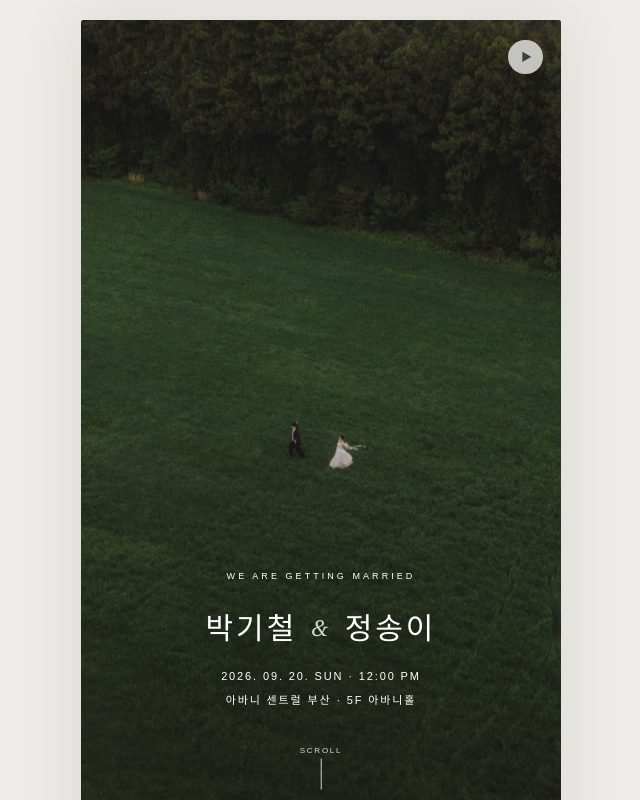
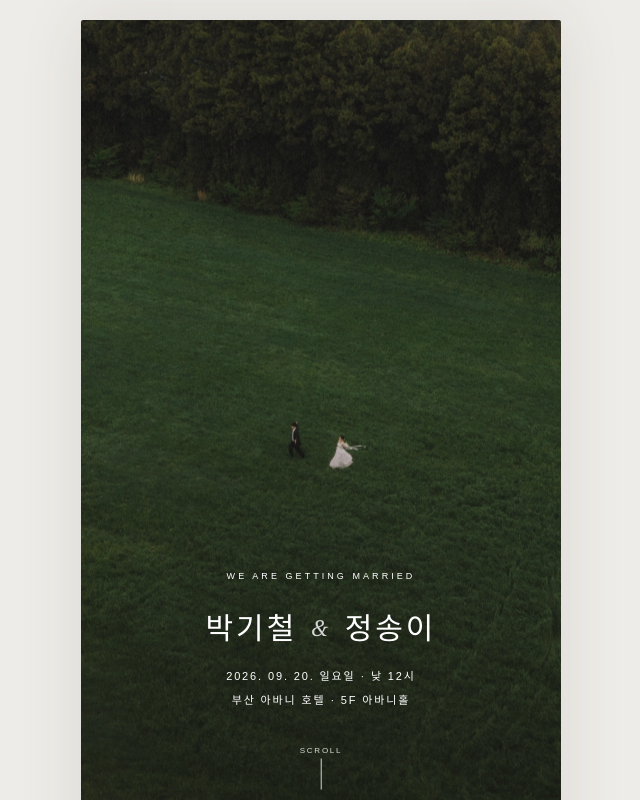
Before and after one commit to kicheolpark/wedding, a Next.js app: page / in a window 1280 px wide. Shown: the top 800 px of the page, without its empty margins (319-959 px from the left). Built offline with nearby package versions, Linux system fonts and the light colour scheme.

Commit message:
히어로 문구와 계좌 정보 수정

```diff
--- a/app/globals.css
+++ b/app/globals.css
@@ -60,57 +60,8 @@ a { color: inherit; text-decoration: none; }
   font-weight: 400;
   letter-spacing: .18em;
 }
-.heading-mark {
-  display: block;
-  margin-top: 13px;
-  color: var(--accent);
-  font-size: 9px;
-}
-
 .fade-up { opacity: 0; transform: translateY(24px); transition: opacity .85s ease, transform .85s ease; }
 .fade-up.visible { opacity: 1; transform: none; }
-
-.music-notice {
-  position: fixed;
-  z-index: 50;
-  top: 0;
-  left: 50%;
-  width: min(100%, 480px);
-  padding: 13px 16px;
-  transform: translateX(-50%);
-  background: rgba(30, 30, 29, .72);
-  color: white;
-  font-size: 12px;
-  text-align: center;
-  backdrop-filter: blur(8px);
-  animation: notice-in .45s ease both;
-}
-
-.music-button {
-  position: absolute;
-  z-index: 20;
-  top: 20px;
-  right: 18px;
-  display: flex;
-  min-width: 35px;
-  height: 34px;
-  align-items: center;
-  justify-content: center;
-  gap: 7px;
-  border: 0;
-  border-radius: 999px;
-  background: rgba(255, 255, 255, .72);
-  color: #3f403c;
-  box-shadow: 0 5px 16px rgba(0, 0, 0, .08);
-  cursor: pointer;
-  backdrop-filter: blur(8px);
-}
-.play-icon { margin-left: 2px; font-size: 11px; }
-.pause-icon { font-size: 12px; font-weight: 700; letter-spacing: -2px; }
-.equalizer { display: flex; height: 14px; align-items: end; gap: 2px; }
-.equalizer i { width: 2px; height: 9px; background: var(--accent); animation: equalize .72s ease-in-out infinite alternate; }
-.equalizer i:nth-child(2) { height: 13px; animation-delay: -.3s; }
-.equalizer i:nth-child(3) { height: 6px; animation-delay: -.5s; }
 
 .hero {
   position: relative;
@@ -256,8 +207,6 @@ footer > small { color: rgba(255,255,255,.32); font-size: 8px; letter-spacing: .
 .copy-toast { position: fixed; z-index: 100; left: 50%; bottom: 28px; width: max-content; max-width: calc(100% - 40px); transform: translateX(-50%); padding: 12px 17px; border-radius: 3px; background: rgba(34,34,32,.9); color: #fff; font-size: 11px; box-shadow: 0 8px 24px rgba(0,0,0,.16); }
 
 @keyframes bounce { 0%, 100% { transform: translateY(0); opacity: .45; } 50% { transform: translateY(10px); opacity: 1; } }
-@keyframes equalize { to { height: 3px; } }
-@keyframes notice-in { from { opacity: 0; transform: translate(-50%,-100%); } to { opacity: 1; transform: translate(-50%,0); } }
 
 @media (min-width: 700px) {
   body { padding: 20px 0; }
--- a/app/wedding-invitation.tsx
+++ b/app/wedding-invitation.tsx
@@ -38,10 +38,10 @@ const galleryImages = galleryFileNames.map((filename, index) => ({
 
 const accounts = {
   groom: [
-    { role: "신랑", name: "박기철", bank: "은행명", number: "<계좌 정보>" },
+    { role: "신랑", name: "박기철", bank: "경남은행", number: "0000-1212" },
   ],
   bride: [
-    { role: "신부", name: "정송이", bank: "은행명", number: "<계좌 정보>" },
+    { role: "신부", name: "정송이", bank: "경남은행", number: "0000-0329" },
   ],
 };
 
@@ -73,7 +73,6 @@ function SectionTitle({ eyebrow, title }: { eyebrow?: string; title: string }) {
     <div className="section-heading">
       {eyebrow && <p className="eyebrow">{eyebrow}</p>}
       <h2>{title}</h2>
-      <span className="heading-mark" aria-hidden="true">✦</span>
     </div>
   );
 }
@@ -121,76 +120,6 @@ function FlexibleImage({
   );
 }
 
-function MusicPlayer() {
-  const audioRef = useRef<HTMLAudioElement>(null);
-  const [isPlaying, setIsPlaying] = useState(false);
-  const [isReady, setIsReady] = useState(true);
-  const [showNotice, setShowNotice] = useState(true);
-
-  useEffect(() => {
-    const timer = window.setTimeout(() => setShowNotice(false), 3200);
-    const audio = audioRef.current;
-    if (audio) {
-      audio.play().then(() => setIsPlaying(true)).catch(() => setIsPlaying(false));
-    }
-    return () => window.clearTimeout(timer);
-  }, []);
-
-  const toggleMusic = async () => {
-    const audio = audioRef.current;
-    if (!audio || !isReady) return;
-
-    if (isPlaying) {
-      audio.pause();
-      setIsPlaying(false);
-      return;
-    }
-
-    try {
-      await audio.play();
-      setIsPlaying(true);
-    } catch {
-      setShowNotice(true);
-    }
-  };
-
-  return (
-    <>
-      {showNotice && (
-        <div className="music-notice" role="status">
-          배경음악이 준비되어 있습니다
-        </div>
-      )}
-      <audio
-        ref={audioRef}
-        src={assetPath("bgm.mp3")}
-        loop
-        preload="metadata"
-        onError={() => {
-          setIsReady(false);
-          setIsPlaying(false);
-        }}
-      />
-      <button
-        className={`music-button ${isPlaying ? "playing" : ""}`}
-        type="button"
-        onClick={toggleMusic}
-        aria-label={isReady ? (isPlaying ? "배경음악 일시정지" : "배경음악 재생") : "배경음악 파일이 필요합니다"}
-        title={isReady ? (isPlaying ? "음악 일시정지" : "음악 재생") : "public/bgm.mp3 파일을 추가해 주세요"}
-      >
-        {isPlaying ? (
-          <>
-            <span className="equalizer" aria-hidden="true"><i /><i /><i /></span>
-            <span className="pause-icon" aria-hidden="true">Ⅱ</span>
-          </>
-        ) : (
-          <span className="play-icon" aria-hidden="true">▶</span>
-        )}
-      </button>
-    </>
-  );
-}
-
 function Hero() {
   return (
     <section className="hero" aria-label="박기철 정송이 모바일 청첩장 표지">
@@ -205,8 +134,8 @@ function Hero() {
       <div className="hero-copy">
         <p className="hero-kicker">WE ARE GETTING MARRIED</p>
         <h1><span>박기철</span><em>&amp;</em><span>정송이</span></h1>
-        <p>2026. 09. 20. SUN · 12:00 PM</p>
-        <p>아바니 센트럴 부산 · 5F 아바니홀</p>
+        <p>2026. 09. 20. 일요일 · 낮 12시</p>
+        <p>부산 아바니 호텔 · 5F 아바니홀</p>
       </div>
       <a className="scroll-indicator" href="#invitation" aria-label="초대글로 스크롤">
         <span>SCROLL</span>
@@ -531,7 +460,6 @@ export function WeddingInvitation() {
 
   return (
     <main className="page-shell">
-      <MusicPlayer />
       <Hero />
       <Invitation />
       <WeddingVideo />
```
Also changed, not shown: 5 other files (tests, documents, lock files or other folders).
